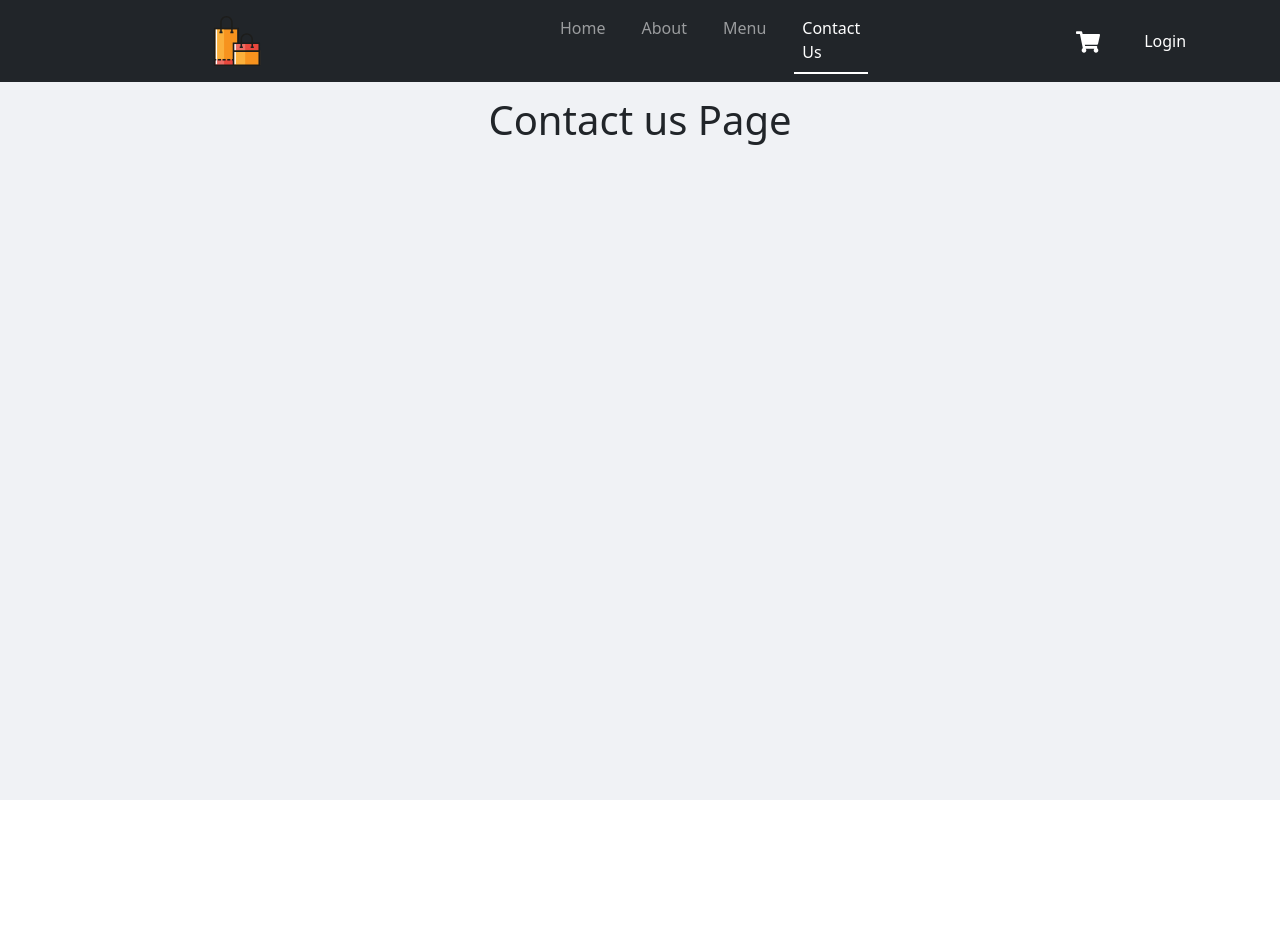
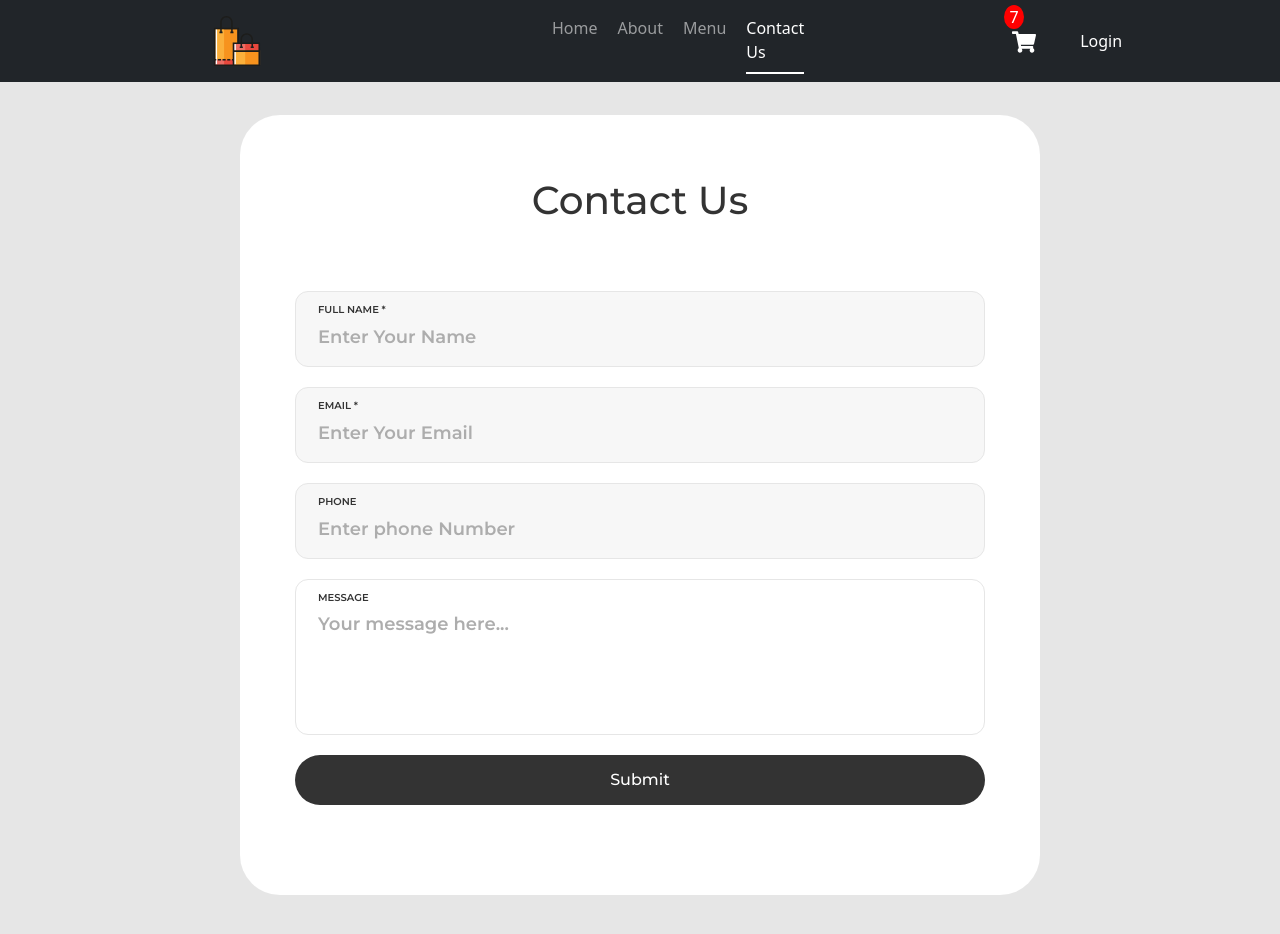
Before and after one commit to Mindirix/Team-8-E-Commerce-Project, a React (Create React App) app in the folder e-commerce-app/: page /contactus in a window 1280 px wide. Shown: the top 934 px of the page. Before the commit the page ends 800 px from the top, so only its background shows below. Built offline with nearby package versions, Linux system fonts and the light colour scheme.

Commit message:
feat: Building Contact us Page by Bishoy

```diff
--- /dev/null
+++ b/e-commerce-app/src/components/CartButtons.js
@@ -0,0 +1,47 @@
+import React from "react";
+import { Link } from "react-router-dom";
+import { FaShoppingCart } from "react-icons/fa";
+import styled from "styled-components";
+
+const CartButtons = () => {
+  return (
+    <CartButton>
+      <div className="cart-button">
+        <Link to="/cart" className="cart-logo">
+          <span className="cart-icon">
+            <FaShoppingCart />
+          </span>
+        </Link>
+      </div>
+      <div className="value">7</div>
+    </CartButton>
+  );
+};
+
+const CartButton = styled.div`
+  .cart-icon {
+    color: white;
+  }
+
+  .cart-button {
+    position: relative;
+  }
+
+  .value {
+    color: white;
+    position: absolute;
+    background-color: red;
+    width: 20px;
+    border-radius: 50%;
+    top: 5px;
+    display: none;
+  }
+
+  @media (min-width: 992px) {
+    .value {
+      display: block;
+    }
+  }
+`;
+
+export default CartButtons;
--- a/e-commerce-app/src/components/Navbar.js
+++ b/e-commerce-app/src/components/Navbar.js
@@ -2,7 +2,7 @@ import React, { useState } from "react";
 import { NavLink } from "react-router-dom";
 import logo from "../assets/shopping-bags-svgrepo-com.svg";
 import styled from "styled-components";
-import { FaShoppingCart } from "react-icons/fa";
+import CartButtons from "./CartButtons";
 
 const Navbar = () => {
   const [collapseMenu, setCollapseMenu] = useState(true);
@@ -57,9 +57,7 @@ const Navbar = () => {
             </ul>
           </NavbarStyle>
           <div className="login-cart">
-            <NavLink to="/cart" className="cart-logo">
-              <FaShoppingCart />
-            </NavLink>
+            <CartButtons />
             <NavLink className={`nav-link`} to={"/login"}>
               Login
             </NavLink>
@@ -76,6 +74,15 @@ const NavbarStyle = styled.nav`
     grid-template-columns: repeat(4, 1fr);
     margin-left: 70px;
   }
+
+  @media (max-width: 992px) {
+    ul {
+      grid-template-columns: 1fr;
+      padding: 0;
+      margin: 0;
+    }
+  }
+
   a {
     text-transform: capitalize;
     &:hover {
--- a/e-commerce-app/src/index.css
+++ b/e-commerce-app/src/index.css
@@ -1,3 +1,5 @@
+@import url("https://fonts.googleapis.com/css2?family=Montserrat:wght@500;600;900&family=Poppins&display=swap");
+
 *,
 ::after,
 ::before {
@@ -33,6 +35,12 @@ nav {
     padding: 0 60px;
   }
 }
+@media (min-width: 992px) {
+  .navbar-expand-lg .navbar-nav .nav-link {
+    padding-left: 0;
+    padding-right: 0;
+  }
+}
 
 .store-logo {
   width: 50px;
@@ -62,10 +70,6 @@ li.nav-item {
   font-size: 1.5rem;
 }
 
-.cart-logo {
-  padding: 8px;
-}
-
 /* Login Page  */
 .login-logo {
   text-align: center;
@@ -86,6 +90,10 @@ li.nav-item {
   border-radius: 30px;
 }
 
+.cart-logo {
+  padding: 8px;
+}
+
 .btn-link {
   padding-top: 0;
   border-top: 0;
--- a/e-commerce-app/src/pages/Contactus.js
+++ b/e-commerce-app/src/pages/Contactus.js
@@ -1,11 +1,214 @@
 import React from "react";
+import styled from "styled-components";
 
 const Contactus = () => {
   return (
-    <section className="section-center">
-      <h1>Contact us Page</h1>
-    </section>
+    <Contact>
+      <main>
+        <article>
+          <div class="container">
+            <form action="">
+              <h1>Contact Us</h1>
+              <div class="form-content">
+                <label for="name">Full Name *</label>
+                <input
+                  id="name"
+                  type="text"
+                  name="name"
+                  placeholder="Enter Your Name"
+                  required
+                />
+              </div>
+              <div class="row">
+                <div class="form-content">
+                  <label for="email">Email *</label>
+                  <input
+                    id="email"
+                    type="email"
+                    name="email"
+                    placeholder="Enter Your Email"
+                    required
+                  />
+                </div>
+                <div class="form-content">
+                  <label for="phone">Phone</label>
+                  <input
+                    type="tel"
+                    id="phone"
+                    name="phone"
+                    placeholder="Enter phone Number"
+                  />
+                </div>
+              </div>
+              <div class="form-content textarea">
+                <label for="message">Message</label>
+                <textarea
+                  id="message"
+                  name="message"
+                  placeholder="Your message here..."
+                  cols="30"
+                  rows="10"
+                ></textarea>
+              </div>
+              <div class="submit-btn">
+                <button type="submit" id="submit">
+                  Submit <i class="fa-solid fa-arrow-right-long"></i>
+                </button>
+              </div>
+            </form>
+          </div>
+        </article>
+      </main>
+    </Contact>
   );
 };
 
+const Contact = styled.main`
+  display: flex;
+  align-items: center;
+  justify-content: center;
+  height: 100%;
+  font-family: "Poppins", sans-serif;
+  margin: 0;
+  background-color: #e6e6e6;
+  font-size: 1rem;
+  font-weight: 400;
+  line-height: 1.5;
+  color: #333333;
+
+  article {
+    width: 100%;
+    min-height: 100vh;
+    display: flex;
+    flex-wrap: wrap;
+    align-items: center;
+    justify-content: center;
+    padding: 15px;
+    background-color: #e6e6e6;
+  }
+
+  form {
+    width: 100%;
+    display: flex;
+    flex-wrap: wrap;
+    justify-content: space-between;
+  }
+
+  h1 {
+    display: block;
+    width: 100%;
+    font-family: "Montserrat", sans-serif;
+    font-size: 39px;
+    color: #333333;
+    line-height: 1.2;
+    text-align: center;
+    padding-bottom: 59px;
+  }
+
+  label {
+    font-family: "Montserrat";
+    font-weight: 600;
+    font-size: 10px;
+    color: #333333;
+    line-height: 1.5;
+    text-transform: uppercase;
+  }
+
+  input,
+  textarea {
+    display: block;
+    width: 100%;
+    border: none;
+    background-color: transparent;
+    font-family: "Montserrat", sans-serif;
+    font-weight: 600;
+    font-size: 18px;
+    color: #555555;
+    line-height: 1.2;
+    padding-right: 15px;
+  }
+
+  input {
+    height: 40px;
+  }
+  input::placeholder,
+  textarea::placeholder {
+    color: #adadad;
+  }
+
+  input:focus {
+    outline: none; /* Removes the border when the input is clicked */
+  }
+  textarea {
+    background-color: transparent;
+    resize: none;
+    outline: none;
+    height: 27px;
+    min-height: 120px;
+    padding-top: 9px;
+    padding-bottom: 13px;
+  }
+  .container {
+    width: 800px;
+    background-color: #fff;
+    border-radius: 40px;
+    overflow: hidden;
+    padding: 62px 55px 90px 55px;
+    margin: 100px 0;
+  }
+
+  .form-content {
+    display: flex;
+    flex-direction: column;
+    width: 100%;
+    border: 1px solid #e6e6e6;
+    background-color: #f7f7f7;
+    border-radius: 13px;
+    padding: 10px 30px 9px 22px;
+    margin-bottom: 20px;
+  }
+  .row {
+    display: flex;
+    flex-direction: row;
+    width: 100%;
+    --bs-gutter-x: 0;
+  }
+
+  .textarea {
+    background-color: #fff;
+  }
+
+  .submit-btn {
+    width: 100%;
+  }
+  .submit-btn button {
+    display: flex;
+    justify-content: center;
+    align-items: center;
+    padding: 0 20px;
+    width: 100%;
+    min-height: 50px;
+    background-color: #333333;
+    border-style: none;
+    border-radius: 25px;
+    font-family: "Montserrat";
+    font-weight: 500;
+    font-size: 16px;
+    color: #fff;
+    line-height: 1.2;
+    transition: all 0.6s ease-in-out;
+  }
+  .submit-btn button:hover {
+    background-color: #00ad5f;
+    cursor: pointer;
+  }
+
+  @media (max-width: 750px) {
+    .row {
+      flex-direction: column;
+      gap: 0;
+    }
+  }
+`;
+
 export default Contactus;
```
